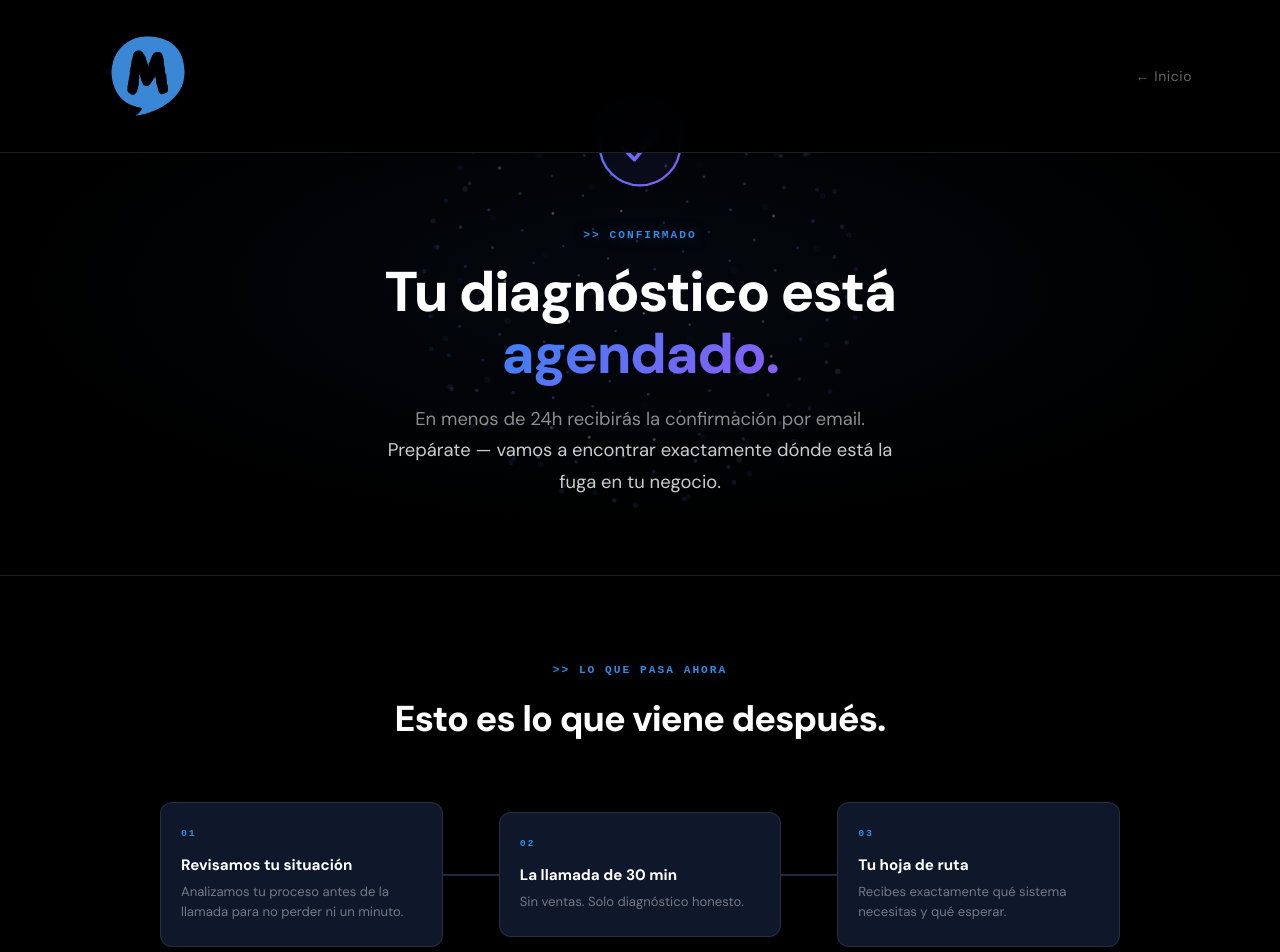
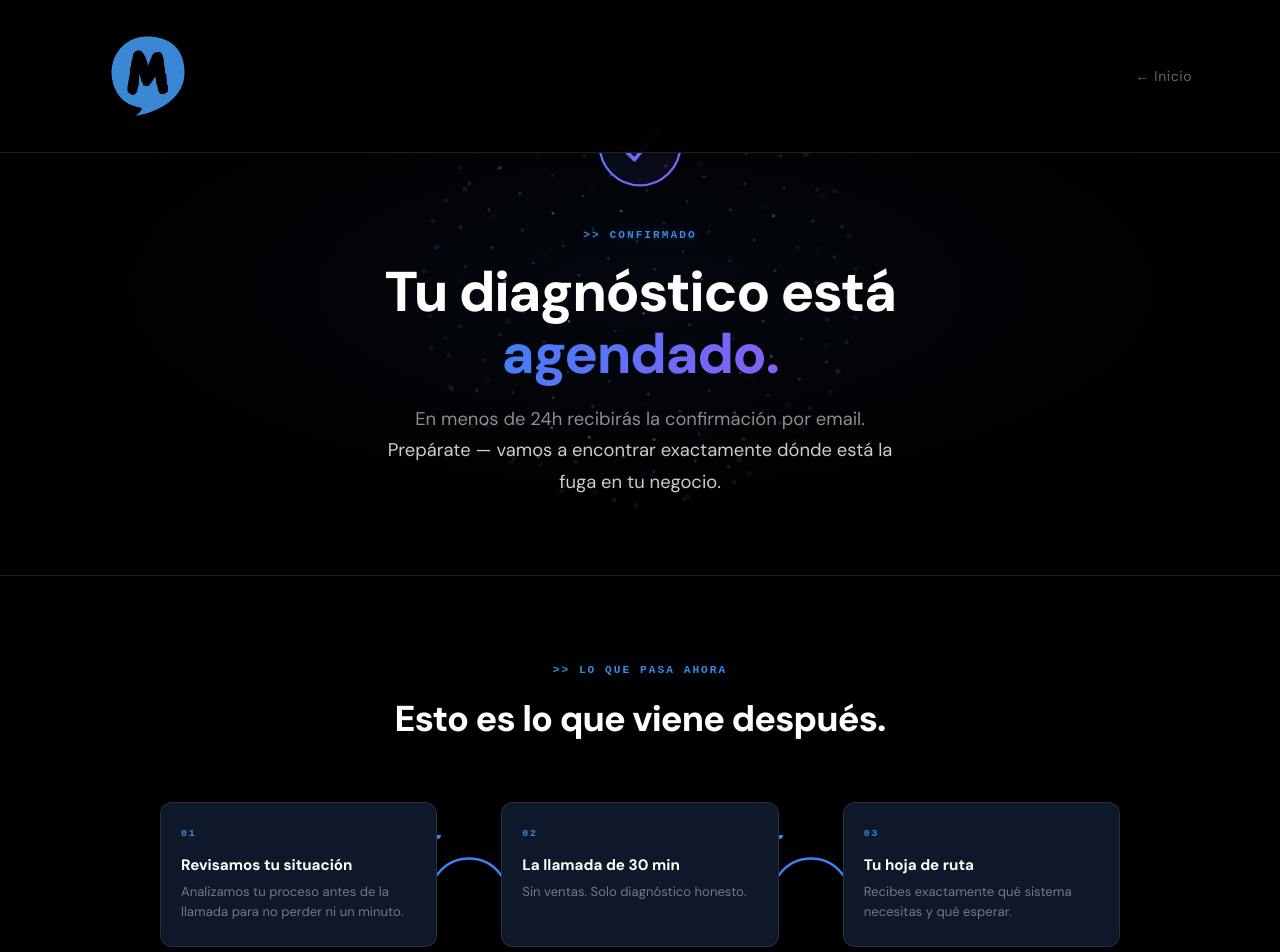
Before and after one commit to JPcamareno/monkeia-landing, a Next.js app: page /gracias in a window 1280 px wide. Shown: the top 952 px of the page. Built offline with nearby package versions, Linux system fonts and the light colour scheme.

Commit message:
feat: workflow SVG animado con líneas bezier

```diff
--- a/app/gracias/page.tsx
+++ b/app/gracias/page.tsx
@@ -164,20 +164,31 @@ function AnimatedCheck() {
 }
 
 /* ─────────────────────────────────────────────
-   WORKFLOW NODE
+   WORKFLOW DIAGRAM
 ───────────────────────────────────────────── */
-function WorkflowNode({
-  num,
-  title,
-  body,
-  visible,
-  delay,
+
+const WF_NODES = [
+  {
+    num:   "01",
+    title: "Revisamos tu situación",
+    body:  "Analizamos tu proceso antes de la llamada para no perder ni un minuto.",
+  },
+  {
+    num:   "02",
+    title: "La llamada de 30 min",
+    body:  "Sin ventas. Solo diagnóstico honesto.",
+  },
+  {
+    num:   "03",
+    title: "Tu hoja de ruta",
+    body:  "Recibes exactamente qué sistema necesitas y qué esperar.",
+  },
+];
+
+function WFNode({
+  num, title, body, drawn, delay,
 }: {
-  num:     string;
-  title:   string;
-  body:    string;
-  visible: boolean;
-  delay:   number;
+  num: string; title: string; body: string; drawn: boolean; delay: number;
 }) {
   return (
     <div
@@ -187,12 +198,11 @@ function WorkflowNode({
         border:       "1px solid rgba(255,255,255,0.10)",
         borderRadius: "12px",
         padding:      "24px 20px",
-        opacity:      visible ? 1 : 0,
-        transform:    visible ? "translateY(0)" : "translateY(16px)",
+        opacity:      drawn ? 1 : 0,
+        transform:    drawn ? "translateY(0)" : "translateY(16px)",
         transition:   `opacity 0.55s ease ${delay}ms, transform 0.55s cubic-bezier(0.22,1,0.36,1) ${delay}ms`,
       }}
     >
-      {/* Step label */}
       <span
         style={{
           fontFamily:    "'Courier New', 'Lucida Console', monospace",
@@ -207,21 +217,17 @@ function WorkflowNode({
       >
         {num}
       </span>
-
-      {/* Title */}
       <h3
         style={{
-          fontSize:     "0.95rem",
-          fontWeight:   700,
-          color:        "#fff",
-          margin:       "0 0 6px",
-          lineHeight:   1.3,
+          fontSize:   "0.95rem",
+          fontWeight: 700,
+          color:      "#fff",
+          margin:     "0 0 6px",
+          lineHeight: 1.3,
         }}
       >
         {title}
       </h3>
-
-      {/* Body */}
       <p
         style={{
           fontSize:   "0.82rem",
@@ -236,67 +242,95 @@ function WorkflowNode({
   );
 }
 
-/* ─────────────────────────────────────────────
-   FLOW CONNECTOR
-───────────────────────────────────────────── */
-function FlowConnector() {
+/* horizontal bezier connector — desktop only */
+function ConnH({
+  id, drawn, dots, delay,
+}: {
+  id: string; drawn: boolean; dots: boolean; delay: number;
+}) {
   return (
-    <>
-      {/* Desktop: horizontal line */}
-      <div
-        className="hidden sm:block"
-        style={{ flex: "0 0 56px", alignSelf: "center" }}
-      >
-        <svg
-          width="100%"
-          height="4"
-          viewBox="0 0 100 4"
-          preserveAspectRatio="none"
-          aria-hidden="true"
-        >
-          <line x1="0" y1="2" x2="100" y2="2" stroke="#1e293b" strokeWidth="2" />
-          <line
-            x1="0" y1="2" x2="100" y2="2"
+    <div className="hidden sm:block" style={{ flex: "0 0 64px", alignSelf: "center" }}>
+      <svg width="64" height="80" viewBox="0 0 64 80" aria-hidden="true">
+        {/* track */}
+        <path
+          d="M 0,40 C 16,18 48,18 64,40"
+          fill="none"
+          stroke="rgba(255,255,255,0.06)"
+          strokeWidth="2"
+        />
+        {/* animated draw */}
+        <path
+          id={id}
+          d="M 0,40 C 16,18 48,18 64,40"
+          fill="none"
           stroke="#3b82f6"
-            strokeWidth="3"
+          strokeWidth="2.5"
           strokeLinecap="round"
-            strokeDasharray="8 100"
-            className="connector-dot-h"
+          strokeDasharray="500"
+          style={{
+            strokeDashoffset: drawn ? 0 : 500,
+            transition:       `stroke-dashoffset 1.2s cubic-bezier(0.4,0,0.2,1) ${delay}ms`,
+          }}
         />
+        {dots && (
+          <circle r="4" fill="#3b82f6">
+            <animateMotion dur="2.2s" repeatCount="indefinite">
+              <mpath href={`#${id}`} />
+            </animateMotion>
+          </circle>
+        )}
       </svg>
     </div>
+  );
+}
 
-      {/* Mobile: vertical line */}
+/* vertical S-curve connector — mobile only */
+function ConnV({
+  id, drawn, dots, delay,
+}: {
+  id: string; drawn: boolean; dots: boolean; delay: number;
+}) {
+  return (
     <div className="sm:hidden">
-        <div style={{ display: "flex", justifyContent: "center", height: "44px" }}>
-          <svg
-            width="4"
-            height="44"
-            viewBox="0 0 4 100"
-            preserveAspectRatio="none"
-            aria-hidden="true"
-          >
-            <line x1="2" y1="0" x2="2" y2="100" stroke="#1e293b" strokeWidth="2" />
-            <line
-              x1="2" y1="0" x2="2" y2="100"
+      <div style={{ display: "flex", justifyContent: "center" }}>
+        <svg width="80" height="56" viewBox="0 0 80 56" aria-hidden="true">
+          {/* track */}
+          <path
+            d="M 40,0 C 16,14 64,42 40,56"
+            fill="none"
+            stroke="rgba(255,255,255,0.06)"
+            strokeWidth="2"
+          />
+          {/* animated draw */}
+          <path
+            id={id}
+            d="M 40,0 C 16,14 64,42 40,56"
+            fill="none"
             stroke="#3b82f6"
-              strokeWidth="3"
+            strokeWidth="2.5"
             strokeLinecap="round"
-              strokeDasharray="8 100"
-              className="connector-dot-v"
+            strokeDasharray="500"
+            style={{
+              strokeDashoffset: drawn ? 0 : 500,
+              transition:       `stroke-dashoffset 1.2s cubic-bezier(0.4,0,0.2,1) ${delay}ms`,
+            }}
           />
+          {dots && (
+            <circle r="4" fill="#3b82f6">
+              <animateMotion dur="2.2s" repeatCount="indefinite">
+                <mpath href={`#${id}`} />
+              </animateMotion>
+            </circle>
+          )}
         </svg>
       </div>
     </div>
-    </>
   );
 }
 
-/* ─────────────────────────────────────────────
-   WORKFLOW DIAGRAM
-───────────────────────────────────────────── */
 function WorkflowDiagram() {
-  const [visible, setVisible] = useState(false);
+  const [drawn, setDrawn] = useState(false);
+  const [dots,  setDots]  = useState(false);
   const ref = useRef<HTMLDivElement>(null);
 
   useEffect(() => {
@@ -304,7 +338,11 @@ function WorkflowDiagram() {
     if (!el) return;
     const io = new IntersectionObserver(
       ([entry]) => {
-        if (entry.isIntersecting) { setVisible(true); io.disconnect(); }
+        if (entry.isIntersecting) {
+          setDrawn(true);
+          setTimeout(() => setDots(true), 1700);
+          io.disconnect();
+        }
       },
       { threshold: 0.15 }
     );
@@ -313,33 +351,14 @@ function WorkflowDiagram() {
   }, []);
 
   return (
-    <div
-      ref={ref}
-      className="flex flex-col items-stretch sm:flex-row sm:items-center"
-    >
-      <WorkflowNode
-        num="01"
-        title="Revisamos tu situación"
-        body="Analizamos tu proceso antes de la llamada para no perder ni un minuto."
-        visible={visible}
-        delay={0}
-      />
-      <FlowConnector />
-      <WorkflowNode
-        num="02"
-        title="La llamada de 30 min"
-        body="Sin ventas. Solo diagnóstico honesto."
-        visible={visible}
-        delay={150}
-      />
-      <FlowConnector />
-      <WorkflowNode
-        num="03"
-        title="Tu hoja de ruta"
-        body="Recibes exactamente qué sistema necesitas y qué esperar."
-        visible={visible}
-        delay={300}
-      />
+    <div ref={ref} className="flex flex-col sm:flex-row sm:items-stretch">
+      <WFNode {...WF_NODES[0]} drawn={drawn} delay={0}   />
+      <ConnH id="wf-d-c1" drawn={drawn} dots={dots} delay={200} />
+      <ConnV id="wf-m-c1" drawn={drawn} dots={dots} delay={200} />
+      <WFNode {...WF_NODES[1]} drawn={drawn} delay={150} />
+      <ConnH id="wf-d-c2" drawn={drawn} dots={dots} delay={500} />
+      <ConnV id="wf-m-c2" drawn={drawn} dots={dots} delay={500} />
+      <WFNode {...WF_NODES[2]} drawn={drawn} delay={300} />
     </div>
   );
 }
```
Also changed, not shown: .claude/settings.local.json. Lines whose indentation alone changed are shown as unchanged.
